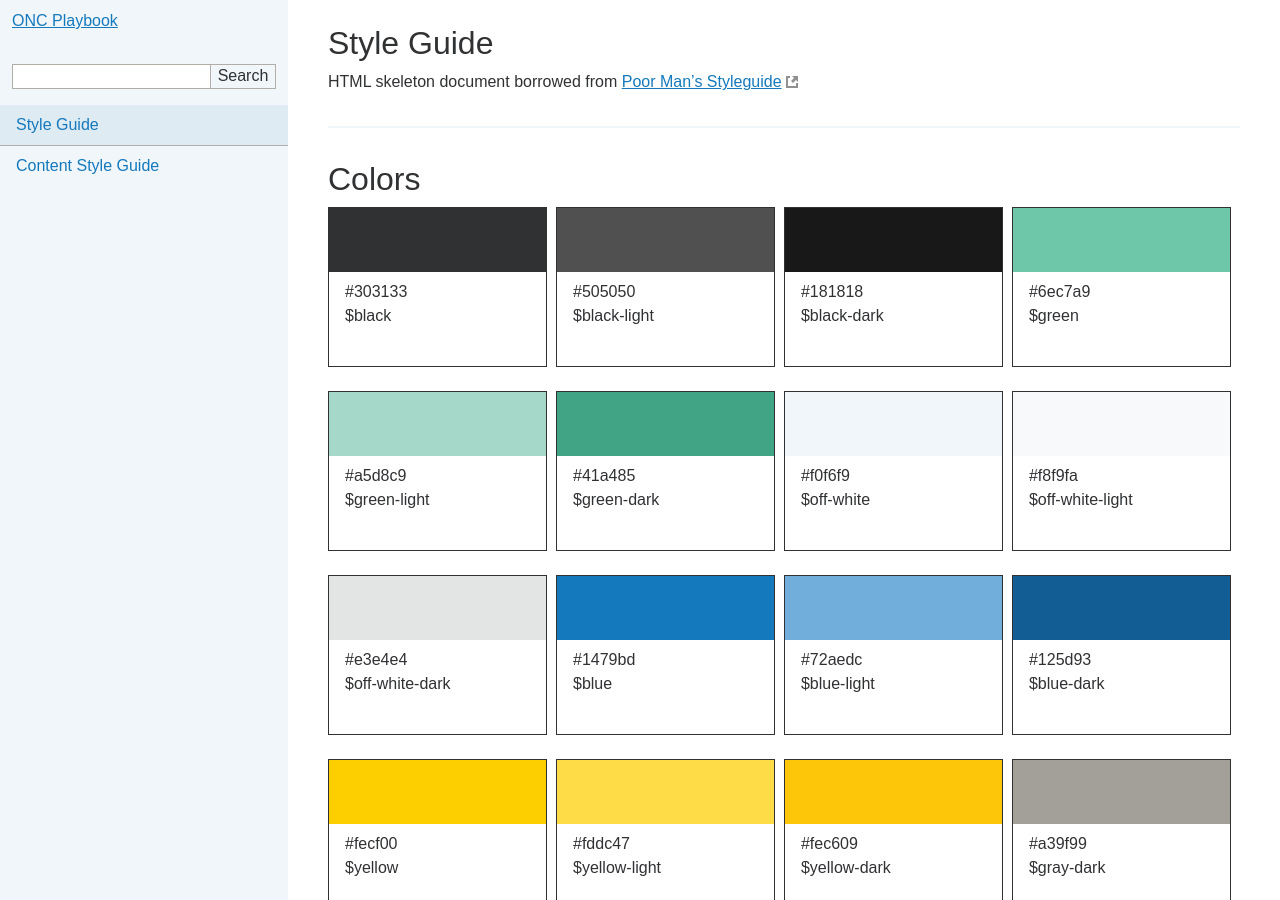
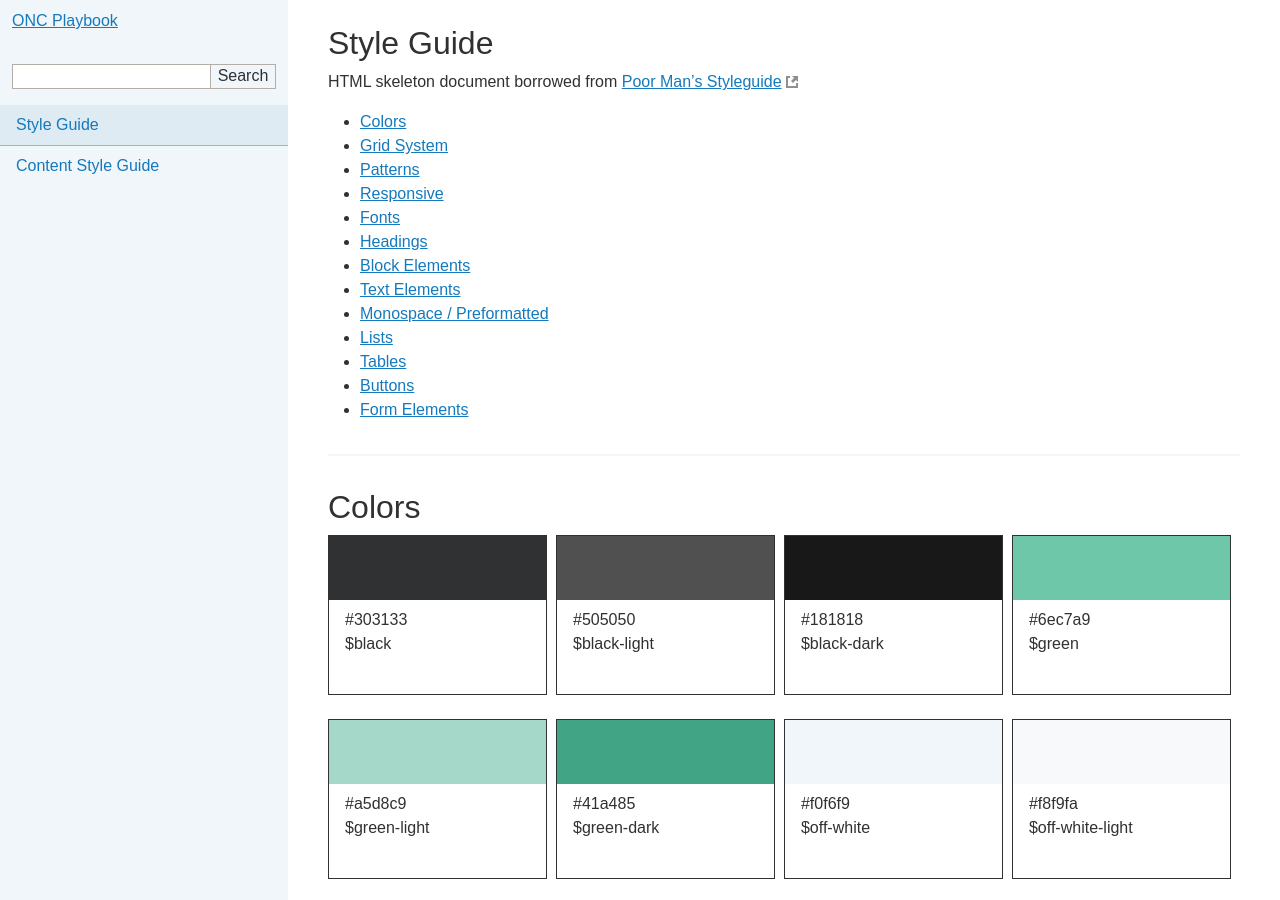
Before and after one commit to SriGovHealth/ONCHITPlaybook, a Jekyll site: the page built from _content/styleguide.html, in a window 1280 px wide and 900 px high. Built offline with Jekyll 4.4.1, drawn with Linux system fonts in a browser that asks for light colours.

Commit message:
Add jumplinks to style guide

```diff
--- a/_content/styleguide.html
+++ b/_content/styleguide.html
@@ -10,6 +10,22 @@ permalink: /styleguide/
 <h1>{{ page.title }}</h1>
 
 <p>HTML skeleton document borrowed from <a href="https://github.com/bryanbraun/poor-mans-styleguide">Poor Man&rsquo;s Styleguide</a></p>
+
+<ul>
+  <li><a href="#colors">Colors</a></li>
+  <li><a href="#grids">Grid System</a></li>
+  <li><a href="#patterns">Patterns</a></li>
+  <li><a href="#responsive">Responsive</a></li>
+  <li><a href="#fonts">Fonts</a></li>
+  <li><a href="#headings">Headings</a></li>
+  <li><a href="#text-block">Block Elements</a></li>
+  <li><a href="#text-elements">Text Elements</a></li>
+  <li><a href="#monospace">Monospace / Preformatted</a></li>
+  <li><a href="#list-types">Lists</a></li>
+  <li><a href="#tables">Tables</a></li>
+  <li><a href="#buttons">Buttons</a></li>
+  <li><a href="#form-elements">Form Elements</a></li>
+</ul>
 
 <hr>
 
@@ -392,7 +408,7 @@ for (i = 0; i &lt; divs.length; ++i) {
 
 <hr>
 
-<h1 id="list_types">List Types</h1>
+<h1 id="list-types">List Types</h1>
 
 <h2>Ordered List</h2>
 <ol>
@@ -582,7 +598,7 @@ for (i = 0; i &lt; divs.length; ++i) {
 <hr>
 -->
 
-<h1 id="form_elements">Form Elements</h1>
+<h1 id="form-elements">Form Elements</h1>
 
 <p>The Fieldset:</p>
 <fieldset>
```
